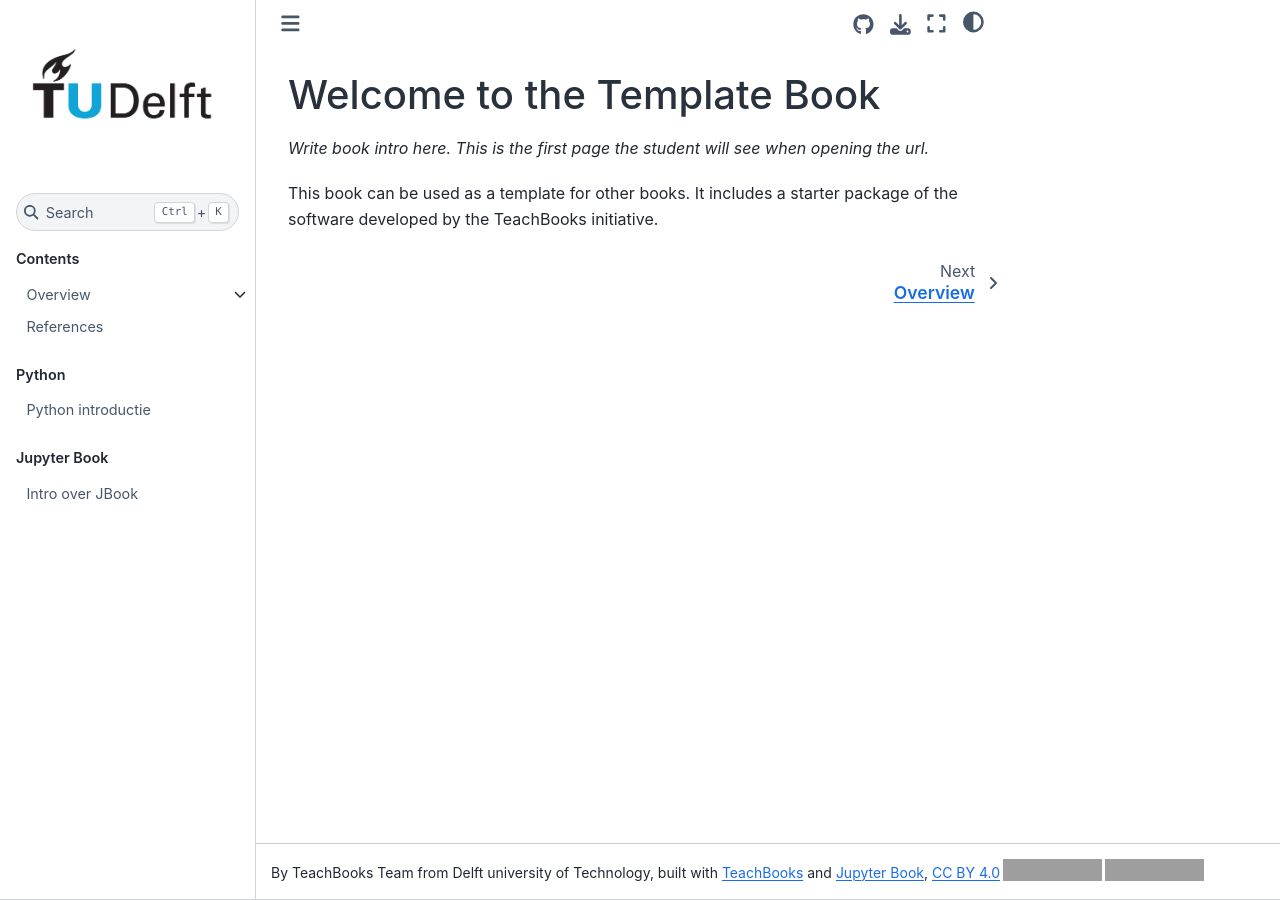
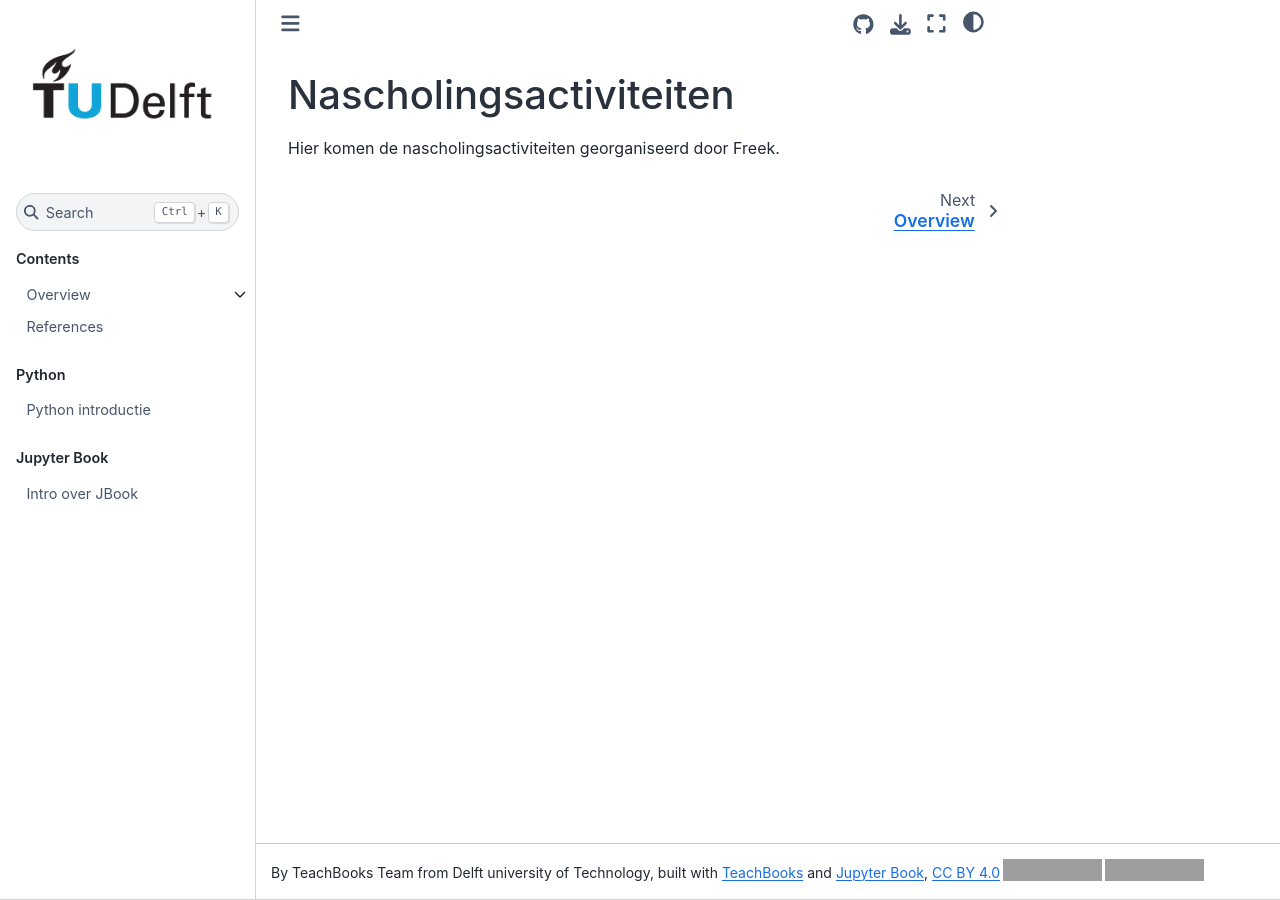
Before and after one commit to TUD-SEEd/betasteunpunt, a Jupyter Book: the page built from book/intro.md, in a window 1280 px wide. Built offline with Jupyter Book 1.0.4 settings and Sphinx 7.4.7 and the Sphinx Book theme 1.1.4, drawn with Linux system fonts in a browser that asks for light colours; comment, search, counter and statistics services are not loaded; grey boxes are pictures that could not be loaded.

Commit message:
update intro

```diff
--- a/book/intro.md
+++ b/book/intro.md
@@ -1,6 +1,4 @@
 (intro)=
-# Welcome to the Template Book
+# Nascholingsactiviteiten
 
-_Write book intro here. This is the first page the student will see when opening the url._
-
-This book can be used as a template for other books. It includes a starter package of the software developed by the TeachBooks initiative.
+Hier komen de nascholingsactiviteiten georganiseerd door Freek.
```
